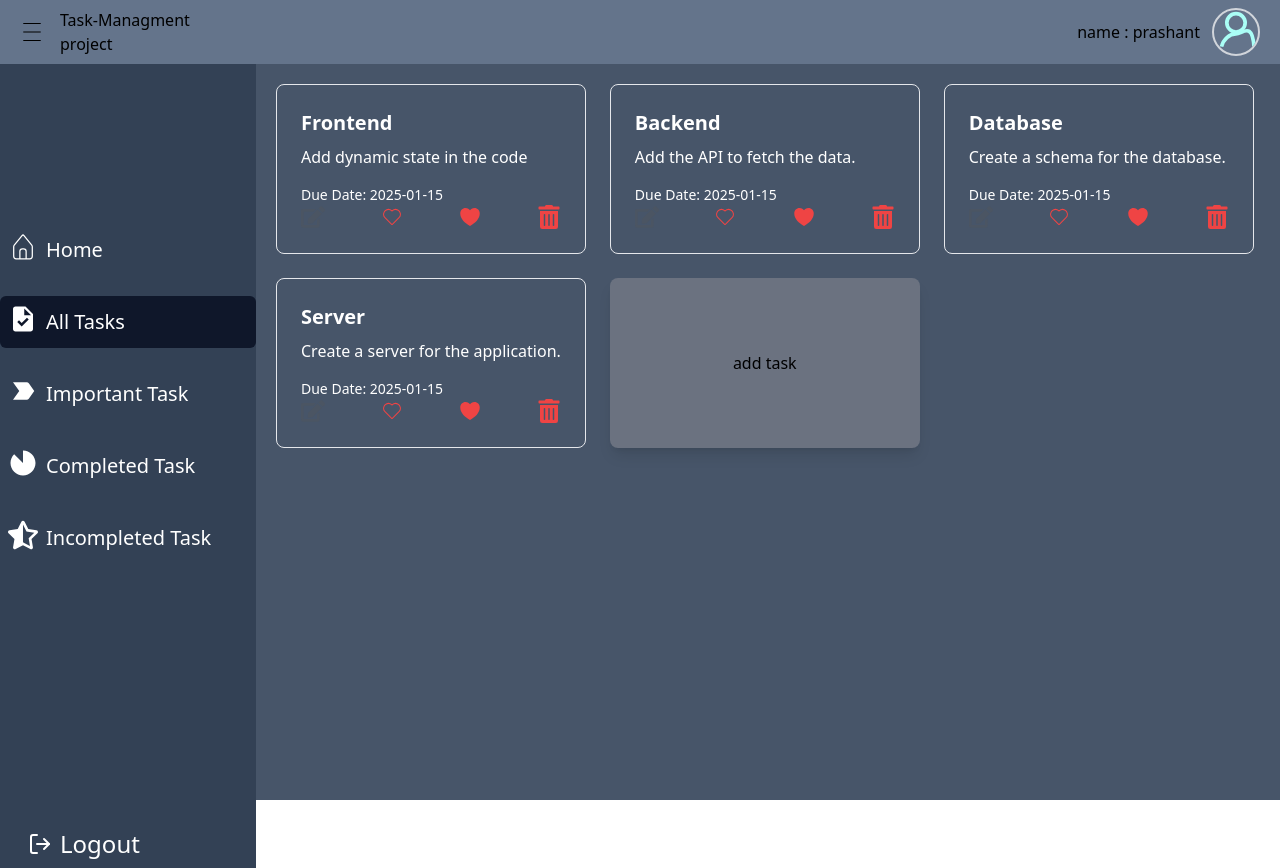
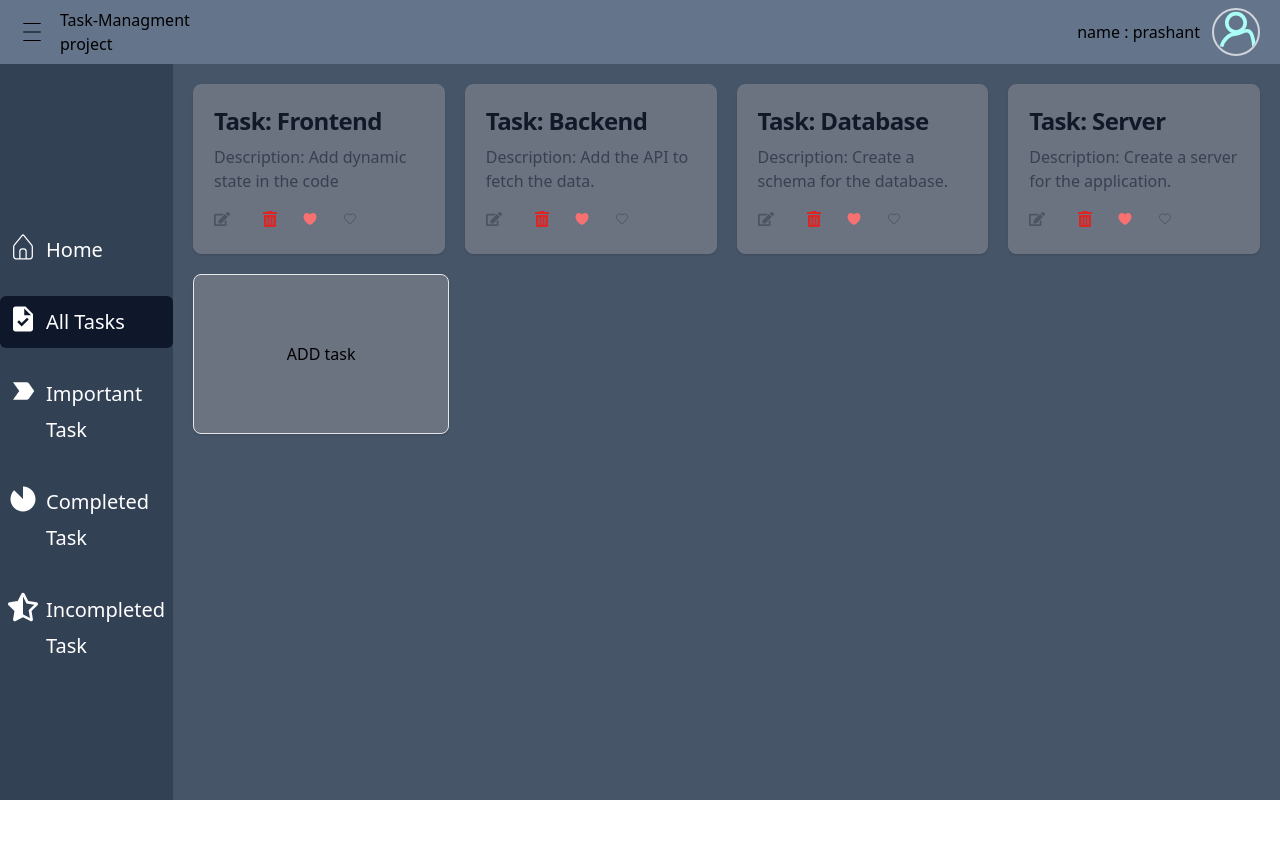
Before and after one commit to fuleprashant/task_managment, a React (Vite) app in the folder frontend/: page /alltask in a window 1280 px wide. After the commit the page ends 800 px from the top, so only its background shows below. Built offline with nearby package versions, Linux system fonts and the light colour scheme.

Commit message:
solve the resposive isue and forgetpassword and otp component style

```diff
--- a/frontend/src/components/Card.jsx
+++ b/frontend/src/components/Card.jsx
@@ -1,65 +1,124 @@
+// import React from "react";
+// import { CiHeart } from "react-icons/ci";
+// import { FaEdit, FaTrashAlt } from "react-icons/fa";
+// import { IoHeartSharp } from "react-icons/io5";
+// import { NavLink } from "react-router-dom";
+// import { useNavigate } from "react-router-dom";
+
+// const Card = ({ addData }) => {
+//   const navigate = useNavigate();
+//   const data = [
+//     {
+//       title: "Frontend",
+//       desc: "Add dynamic state in the code",
+//     },
+//     {
+//       title: "Backend",
+//       desc: "Add the API to fetch the data.",
+//     },
+//     {
+//       title: "Database",
+//       desc: "Create a schema for the database.",
+//     },
+//     {
+//       title: "Server",
+//       desc: "Create a server for the application.",
+//     },
+//   ];
+
+//   return (
+//     <div className="grid grid-cols-1 sm:grid-cols-2 md:grid-cols-4 gap-5 p-5">
+//       {data.map((dat, idx) => (
+//         <div
+//           key={idx}
+//           className="p-5 block bg-gray-500 border border-gray-500 rounded-lg shadow hover:bg-gray-700 "
+//         >
+//           <h5 className="mb-2 text-2xl font-bold tracking-tight text-gray-900 dark:text-white">
+//             Task: {dat.title}
+//           </h5>
+//           <p className="font-normal text-gray-700 dark:text-gray-400">
+//             Description: {dat.desc}
+//           </p>
+//           <div className="mt-4 space-x-6">
+//             <button className="mr-2">
+//               <FaEdit className="text-gray-600 dark:text-gray-300" />
+//             </button>
+//             <button className="mr-2">
+//               <FaTrashAlt className="text-red-600" />
+//             </button>
+//             <button className="mr-2">
+//               <IoHeartSharp className="text-red-400" />
+//             </button>
+//             <button>
+//               <CiHeart className="text-gray-600 dark:text-gray-300" />
+//             </button>
+//           </div>
+//         </div>
+//       ))}
+//       {addData && (
+//         <button
+//           className="bg-gray-500 border rounded-lg shadow hover:bg-gray-700 h-40 w-64 flex justify-center items-center"
+//           onClick={() => navigate("addtask")}
+//         >
+//           <div className="text-center">ADD task</div>
+//         </button>
+//       )}
+//     </div>
+//   );
+// };
+
+// export default Card;
 import React from "react";
 import { CiHeart } from "react-icons/ci";
 import { FaEdit, FaTrashAlt } from "react-icons/fa";
 import { IoHeartSharp } from "react-icons/io5";
-import { NavLink } from "react-router-dom";
+import { useNavigate } from "react-router-dom";
 
 const Card = ({ addData }) => {
+  const navigate = useNavigate();
   const data = [
-    {
-      title: "Frontend",
-      desc: "Add dynamic state in the code",
-    },
-    {
-      title: "Backend",
-      desc: "Add the API to fetch the data.",
-    },
-    {
-      title: "Database",
-      desc: "Create a schema for the database.",
-    },
-    {
-      title: "Server",
-      desc: "Create a server for the application.",
-    },
+    { title: "Frontend", desc: "Add dynamic state in the code" },
+    { title: "Backend", desc: "Add the API to fetch the data." },
+    { title: "Database", desc: "Create a schema for the database." },
+    { title: "Server", desc: "Create a server for the application." },
   ];
 
   return (
-    <div className="m-5 grid grid-cols-1 sm:grid-cols-2 md:grid-cols-3 gap-6 ">
-      {data.map((ele, idx) => (
-        <div key={idx} className="border-gray-300">
-          <div className="p-6 border  rounded-lg">
-            <h3 className="text-xl font-semibold text-white">{ele.title}</h3>
-            <p className="mt-2 text-white">{ele.desc}</p>
-            <div className="flex justify-between items-center mt-4">
-              <span className="text-sm text-white">Due Date: 2025-01-15</span>
-            </div>
-            <div className="flex justify-between items-center">
-              <FaEdit
-                className="text-gray-600 hover:text-blue-500 cursor-pointer"
-                size={24}
-              />
-              <CiHeart
-                className="text-red-500 hover:text-red-600 cursor-pointer"
-                size={24}
-              />{" "}
-              <IoHeartSharp
-                className="text-red-500 hover:text-red-600 cursor-pointer"
-                size={24}
-              />
-              <FaTrashAlt
-                className="text-red-500 hover:text-red-600 cursor-pointer"
-                size={24}
-              />
-            </div>
+    <div className="grid grid-cols-1 sm:grid-cols-2 md:grid-cols-4 gap-5 p-5">
+      {data.map((dat, idx) => (
+        <div
+          key={idx}
+          className="p-5 block bg-gray-500 border border-gray-500 rounded-lg shadow hover:bg-gray-700"
+        >
+          <h5 className="mb-2 text-2xl font-bold tracking-tight text-gray-900 dark:text-white">
+            Task: {dat.title}
+          </h5>
+          <p className="font-normal text-gray-700 dark:text-gray-400">
+            Description: {dat.desc}
+          </p>
+          <div className="mt-4 space-x-6">
+            <button className="mr-2">
+              <FaEdit className="text-gray-600 dark:text-gray-300" />
+            </button>
+            <button className="mr-2">
+              <FaTrashAlt className="text-red-600" />
+            </button>
+            <button className="mr-2">
+              <IoHeartSharp className="text-red-400" />
+            </button>
+            <button>
+              <CiHeart className="text-gray-600 dark:text-gray-300" />
+            </button>
           </div>
         </div>
       ))}
-
       {addData && (
-        <NavLink className="bg-gray-500 shadow-lg rounded-lg p-6 flex justify-center items-center gap-5 cursor-pointer hover:bg-gray-700 transition-all">
-          add task
-        </NavLink>
+        <div
+          className="bg-gray-500 border rounded-lg shadow hover:bg-gray-700 h-40 w-64 flex justify-center items-center"
+          onClick={() => navigate("/addtask")}
+        >
+          <div className="text-center">ADD task</div>
+        </div>
       )}
     </div>
   );
--- a/frontend/src/components/Sidebar.jsx
+++ b/frontend/src/components/Sidebar.jsx
@@ -56,7 +56,7 @@ const Sidebar = () => {
           </NavLink>
         ))}
       </div>
-      <div className="hover:bg-slate-600  mt-64">
+      <div className="hover:bg-slate-600  mt-56">
         <div className=" ml-5  font-thin  w-full">
           <div className=" ">
             <NavLink
--- a/frontend/src/layouts/FirstLayout.jsx
+++ b/frontend/src/layouts/FirstLayout.jsx
@@ -14,13 +14,13 @@ const FirstLayout = () => {
       <div className=" bg-slate-500">
         <Navbar isSidebarVisible={toggleSidebar} />
       </div>
-      <div className="flex  flex-grow">
+      <div className="flex  flex-grow overflow-hidden ">
         {isSidebarVisible && (
-          <div className="w-48 sm:w-64  bg-slate-700 h-full ">
+          <div className="w-48  sm:w-64  bg-slate-700  ">
             <Sidebar />
           </div>
         )}
-        <div className>
+        <div className=" flex-grow h-full bg-slate-600 overflow-auto ">
           <Outlet />
         </div>
       </div>
--- a/frontend/src/pages/ForgetPassword.jsx
+++ b/frontend/src/pages/ForgetPassword.jsx
@@ -1,11 +1,38 @@
 import React from "react";
-import Card from "../components/Card";
+import { useNavigate } from "react-router-dom";
 
 const ForgetPassword = () => {
+  const navigate = useNavigate();
   return (
-    <div>
-
-      <Card />
+    <div className="flex justify-center items-center  mt-64 ">
+      <div className="w-full max-w-md  p-8 rounded-lg shadow-lg">
+        <h2 className="text-2xl font-bold text-center text-gray-800 mb-6">
+          Forgot Password
+        </h2>
+        <form>
+          <div className="mb-4">
+            <label
+              className="block text-sm font-medium text-gray-600"
+              htmlFor="email"
+            >
+              Enter your email address
+            </label>
+            <input
+              type="email"
+              id="email"
+              placeholder="Email Address"
+              required
+              className="w-full px-4 py-2 mt-2 border border-gray-300 rounded-lg focus:outline-none focus:ring-2 focus:ring-blue-500"
+            />
+          </div>
+          <button
+            onClick={() => navigate("/auth/verifyotp")}
+            className="w-full py-2 bg-blue-600 text-white rounded-lg hover:bg-blue-700 transition"
+          >
+            Send OTP
+          </button>
+        </form>
+      </div>
     </div>
   );
 };
--- a/frontend/src/pages/Login.jsx
+++ b/frontend/src/pages/Login.jsx
@@ -47,9 +47,12 @@ const Login = () => {
               />
               <span className="ml-2">Remember me</span>
             </label>
-            <a href="#" className="text-sm text-purple-600 hover:underline">
+            <NavLink
+              to="/auth/forgetpassword"
+              className="text-sm text-purple-600 hover:underline"
+            >
               Forgot Password?
-            </a>
+            </NavLink>
           </div>
           <button
             type="submit"
--- a/frontend/src/pages/ResetPassword.jsx
+++ b/frontend/src/pages/ResetPassword.jsx
@@ -1,7 +1,7 @@
 import React from "react";
 
 const ResetPassword = () => {
-  return <div>ResetPassword</div>;
+  return <div>this is the resetpassword</div>;
 };
 
 export default ResetPassword;
--- a/frontend/src/pages/VerifyOtp.jsx
+++ b/frontend/src/pages/VerifyOtp.jsx
@@ -1,7 +1,72 @@
 import React from "react";
+import { useRef } from "react";
 
 const VerifyOtp = () => {
-  return <div>VerifyOtp</div>;
+  const inputrefs = useRef([]);
+
+  const handleInput = (e, index) => {
+    if (e.target.value.length > 0 && index < inputrefs.current.length - 1) {
+      inputrefs.current[index + 1].focus();
+    }
+  };
+
+  const handlePaste = (e) => {
+    const pastedValue = e.clipboardData.getData("Text"); // Get pasted text
+    const digits = pastedValue.split(""); // Split into individual digits
+
+    // Populate the inputs with the pasted digits
+    digits.forEach((digit, index) => {
+      if (inputrefs.current[index]) {
+        inputrefs.current[index].value = digit; // Assign each digit to the respective input
+      }
+    });
+
+    // Ensure the last input gets focus after pasting
+    if (digits.length > 0) {
+      inputrefs.current[digits.length - 1].focus();
+    }
+
+    e.preventDefault(); // Prevent default paste behavior to control it manually
+  };
+  return (
+    <div className="flex items-center justify-center  bg-slate-700">
+      <div className="bg-white p-8 rounded-lg shadow-lg w-full max-w-md">
+        <h2 className="text-2xl font-bold text-center text-gray-800 mb-6">
+          Verify OTP
+        </h2>
+        <p className="text-center text-gray-500 mb-4">
+          Enter the 6-digit code sent to your email
+        </p>
+        <div className="flex justify-between space-x-4">
+          {Array(6)
+            .fill(0)
+            .map((_, idx) => (
+              <input
+                type="text"
+                maxLength="1"
+                key={idx}
+                required
+                className="w-12 h-12 text-2xl text-center rounded-lg border border-gray-300 focus:outline-none focus:ring-2 focus:ring-blue-500"
+                // ref={(e) => (inputrefs.current[index] = e)}
+                // onInput={(e) => handleInput(e, index)}
+                ref={(el) => (inputrefs.current[idx] = el)}
+                onInput={(e) => handleInput(e, idx)}
+                onPaste={handlePaste} // Listen to paste event
+              />
+            ))}
+        </div>
+        <button className="w-full mt-6 py-2 bg-blue-600 text-white font-semibold rounded-lg hover:bg-blue-700">
+          Verify OTP
+        </button>
+        <p className="mt-4 text-center text-sm text-gray-500">
+          Didn't receive the code?{" "}
+          <span className="text-blue-600 cursor-pointer hover:underline">
+            Resend OTP
+          </span>
+        </p>
+      </div>
+    </div>
+  );
 };
 
 export default VerifyOtp;
```
Also changed, not shown: frontend/src/App.jsx (+20 -0 lines), frontend/src/pages/Home.jsx (+4 -6 lines).
